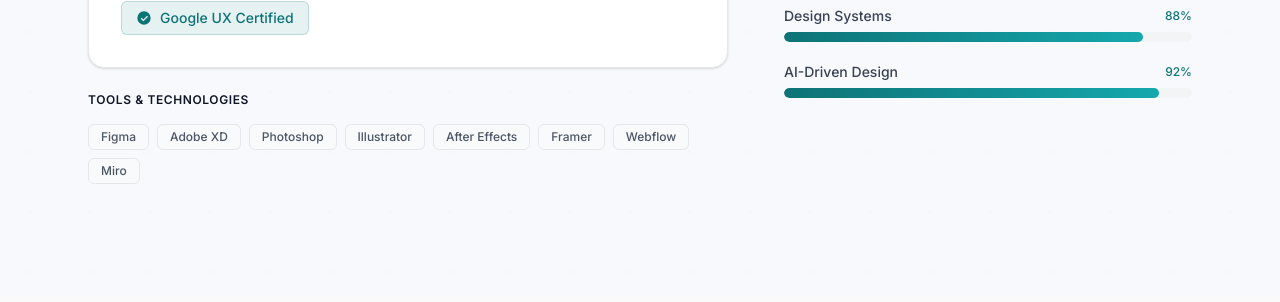
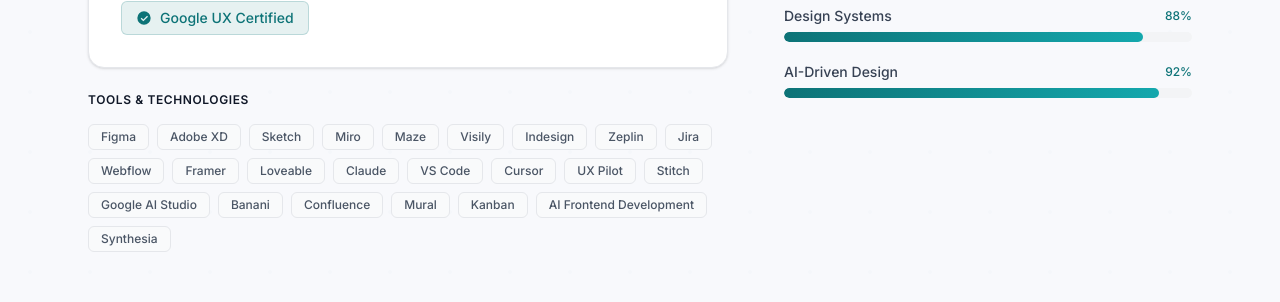
Before and after one commit to hmzamumtaz/Hamza-M, a Next.js app: page / in a window 1280 px wide. Shown: the part 1380-1682 px from the top of the page. Built offline with nearby package versions, Linux system fonts and the light colour scheme.

Commit message:
Update Tools & Technologies list

```diff
--- a/src/components/About.tsx
+++ b/src/components/About.tsx
@@ -10,8 +10,11 @@
 ];
 
 const tools = [
-  "Figma", "Adobe XD", "Photoshop", "Illustrator",
-  "After Effects", "Framer", "Webflow", "Miro",
+  "Figma", "Adobe XD", "Sketch", "Miro", "Maze", "Visily",
+  "Indesign", "Zeplin", "Jira", "Webflow", "Framer",
+  "Loveable", "Claude", "VS Code", "Cursor", "UX Pilot",
+  "Stitch", "Google AI Studio", "Banani", "Confluence",
+  "Mural", "Kanban", "AI Frontend Development", "Synthesia",
 ];
 
 
```
